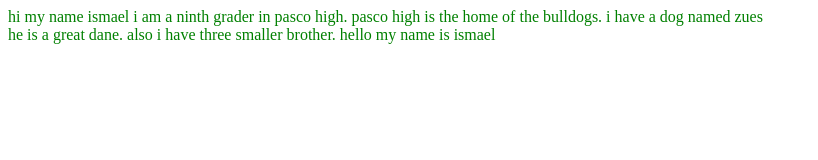
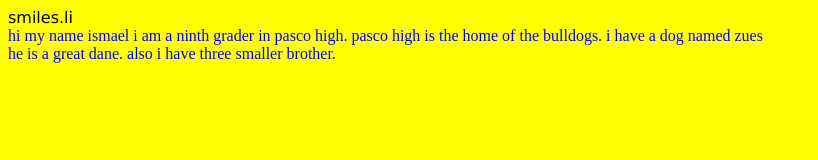
Before and after one commit to ismael589/smiles.li, a plain HTML site: page index.html in a window 1280 px wide. Shown: the whole page, without its empty margins (0-818 px from the left). Drawn offline with Linux system fonts and the light colour scheme.

Commit message:
Update index.html

```diff
--- a/index.html
+++ b/index.html
@@ -1,13 +1,45 @@
- <!DOCTYPE html>
+<!DOCTYPE html>
 <html>
 <head>
   <meta charset="utf-8">
   <meta name="viewport" content="width=device-width">
-  <title>JS Bin</title>
-</head>
+  <title>smiles.li</title>
+
+
+
+
+
+
+
+
+  <style>
+    .header {
+      color:blue
+      font-size: 40px;
+      font-family:verdana
+    }
+
+    body{
+      background-color:yellow;
+    }
+
+
+  </style>
+
+
+
+  </head>
 <body>
-<div style="color:green">
+
+  <div class="header">smiles.li</div>
+
+<div style="color:blue">
+
   hi my name ismael i am a ninth grader in pasco high. pasco high is the home of the bulldogs. i have a dog named zues
 <br>he is a great dane. also i have three smaller brother.
 </body>
-</html>hello my name is ismael
+</html>
+  <br>
+  <br>
+  <br>
+  <br>
```
